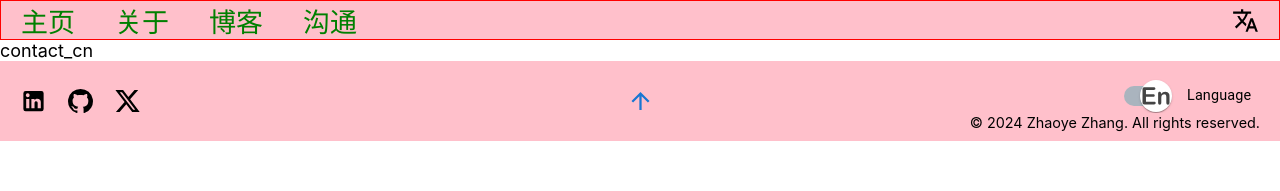
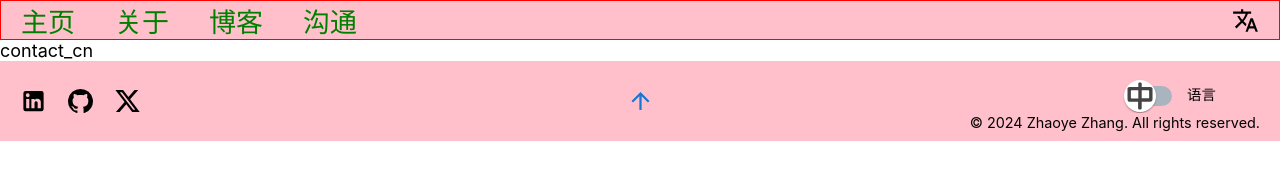
Before and after one commit to Jeffzzy18/jeff-website, a React (Create React App) app: page /cn/contact in a window 1280 px wide. Shown: the top 191 px of the page. Built offline with nearby package versions, Linux system fonts and the light colour scheme.

Commit message:
12/23 update

```diff
--- a/src/App.css
+++ b/src/App.css
@@ -36,6 +36,7 @@
   /* Clean default css style */
 
   .header-bar {
+    /* position: fixed; */
       height: 40px;
       border: 1px solid red;
       background-color: pink;
@@ -68,7 +69,8 @@
   }
 
   .landingPage-container {
-      height: 200vh;
+      /* height: 200vh; */
+      overflow-y: hidden;
   }
 
   .landingPage-section {
@@ -83,6 +85,7 @@
   .landingPage-section1-box {
       width: 100%;
       height: 100vh;
+
       /* color: white; */
       /* background-image: url('./assets/background.jpeg'); */
       background-size: cover;
--- a/src/components/Footer.jsx
+++ b/src/components/Footer.jsx
@@ -8,10 +8,10 @@ import ArrowUpwardIcon from "@mui/icons-material/ArrowUpward";
 import Button from "@mui/material/Button";
 import LanguageSwitch from "./LanguageSwich";
 
-const Footer = ({ language }) => {
+const Footer = ({ isEnglish, setIsEnglish }) => {
   return (
     <>
-      {language === "en" ? (
+      {isEnglish === "true" ? (
         <div className="footer-bar">
           <div className="footer-bar-social-medias">
             <LinkedInIcon />
@@ -24,7 +24,7 @@ const Footer = ({ language }) => {
             </Button>
           </div>
           <div className="footer-bar-language">
-            <LanguageSwitch language={language}/>
+            <LanguageSwitch isEnglish={isEnglish} />
           </div>
 
           <div className="footer-bar-copyright">
@@ -39,12 +39,16 @@ const Footer = ({ language }) => {
             <XIcon />
           </div>
           <div className="footer-bar-return-button">
-            <Button variant="text">
+            <Button
+              variant="text"
+              onClick={() => window.scrollTo({ top: 0, behavior: "smooth" })}
+            >
               <ArrowUpwardIcon />
             </Button>
           </div>
+
           <div className="footer-bar-language">
-            <LanguageSwitch language={language}/>
+            <LanguageSwitch isEnglish={isEnglish} setIsEnglish={setIsEnglish} />
           </div>
 
           <div className="footer-bar-copyright">
--- a/src/components/Header.jsx
+++ b/src/components/Header.jsx
@@ -7,28 +7,17 @@ import { useLocation } from "react-router-dom";
 
 import TranslateIcon from "@mui/icons-material/Translate";
 
-const Header = ({ setLanguage }) => {
+const Header = ({ setIsEnglish, isEnglish }) => {
   const navigate = useNavigate();
-  const location = useLocation();
-  const pathSegments = location.pathname.split("/"); // 分割路径
-  const URL_language = pathSegments[1];
-
-  useEffect(() => {
-    if (URL_language === "cn") {
-      localStorage.setItem("language", "cn");
-      setLanguage("cn");
-    } else {
-      localStorage.setItem("language", "en");
-      setLanguage("en");
-    }
-  }, [URL_language]);
 
   const toggleLanguage = () => {
-    localStorage.getItem("language") === "cn"
-      ? localStorage.setItem("language", "en")
-      : localStorage.setItem("language", "cn");
+    console.log(isEnglish);
 
-    navigate(localStorage.getItem("language") === "en" ? "/" : "/cn");
+    localStorage.getItem("isEnglish") === "false"
+      ? localStorage.setItem("isEnglish", "true")
+      : localStorage.setItem("isEnglish", "false");
+
+    navigate(localStorage.getItem("isEnglish") === "true" ? "/" : "/cn");
   };
 
   //   useEffect(() => {
@@ -38,11 +27,11 @@ const Header = ({ setLanguage }) => {
   //     // ? localStorage.setItem("language", "cn")
   //     // : localStorage.setItem("language", "en");
   //   }, [language]);
-  console.log(localStorage.getItem("language"));
+  //   console.log(localStorage.getItem("language"));
 
   return (
     <>
-      {localStorage.getItem("language") === "en" ? (
+      {localStorage.getItem("isEnglish") === "true" ? (
         <div className="header-bar">
           <Nav.Link href="/" className="header-bar-button">
             HOME
--- a/src/components/LandingPage.jsx
+++ b/src/components/LandingPage.jsx
@@ -1,7 +1,6 @@
 import React, { useEffect, useRef } from "react";
 import "../App.css";
 
-import Stack from "@mui/material/Stack";
 import Button from "@mui/material/Button";
 
 const LandingPage = () => {
--- a/src/components/LanguageSwich.jsx
+++ b/src/components/LanguageSwich.jsx
@@ -5,17 +5,19 @@ import Switch from "@mui/material/Switch";
 
 import FormGroup from "@mui/material/FormGroup";
 import FormControlLabel from "@mui/material/FormControlLabel";
+import { useNavigate } from "react-router-dom";
 
 import enIcon from "../assets/en.svg";
 import cnIcon from "../assets/cn.svg";
 
-const LanguageSwitch = ({ language }) => {
-    console.log(language);
+const LanguageSwitch = ({ isEnglish , setIsEnglish}) => {
+    const navigate = useNavigate();
 
-  const [isEnglish, setIsEnglish] = useState(language === "en" ? true : false);
   const handleSwitchChange = (event) => {
     setIsEnglish(event.target.checked);
+    localStorage.setItem("isEnglish", event.target.checked)
     console.log("Switch State:", event.target.checked ? "English" : "Chinese");
+    navigate(localStorage.getItem("isEnglish") === "true" ? "/" : "/cn");
   };
   const MaterialUISwitch = styled(Switch)(({ theme }) => ({
     width: 62,
--- a/src/components/PageList.jsx
+++ b/src/components/PageList.jsx
@@ -1,8 +1,9 @@
 import { BrowserRouter as Router, Route, Routes } from "react-router-dom";
 import "../App.css";
-import React, { useState } from "react";
-
-
+import React, { useState, useEffect } from "react";
+import { Nav } from "react-bootstrap";
+import { useNavigate } from "react-router-dom";
+import { useLocation } from "react-router-dom";
 
 import Header from "./Header";
 import Footer from "./Footer";
@@ -15,24 +16,37 @@ import Blog_cn from "./Blog_cn.jsx";
 import Contact from "./Contact.jsx";
 import Contact_cn from "./Contact_cn.jsx";
 
+const PageList = () => {
+//   const [language, setLanguage] = useState("en");
+  const [isEnglish, setIsEnglish] = useState(true);
+  const location = useLocation();
+  const pathSegments = location.pathname.split("/"); // 分割路径
+  const URL_language = pathSegments[1];
 
-const PageList = () => {
-    const [language, setLanguage] = useState("en")
+  useEffect(() => {
+    if (URL_language === "cn") {
+      localStorage.setItem("isEnglish", false);
+      setIsEnglish(false);
+    } else {
+      localStorage.setItem("isEnglish", true);
+      setIsEnglish(true);
+    }
+  }, [URL_language]);
 
   return (
     <>
-      <Header setLanguage={setLanguage}/>
+      <Header setIsEnglish={setIsEnglish} isEnglish = {isEnglish}/>
       <Routes>
         <Route path="/" element={<LandingPage />} />
         <Route path="/cn" element={<LandingPage_cn />} />
-        <Route path="/about" element={<About/>}/>
-        <Route path="cn/about" element={<About_cn/>}/>
-        <Route path="/blog" element={<Blog/>}/>
-        <Route path="cn/blog" element={<Blog_cn/>}/>
-        <Route path="/contact" element={<Contact/>}/>
-        <Route path="cn/contact" element={<Contact_cn/>}/>
+        <Route path="/about" element={<About />} />
+        <Route path="cn/about" element={<About_cn />} />
+        <Route path="/blog" element={<Blog />} />
+        <Route path="cn/blog" element={<Blog_cn />} />
+        <Route path="/contact" element={<Contact />} />
+        <Route path="cn/contact" element={<Contact_cn />} />
       </Routes>
-      <Footer language={language}/>
+      <Footer setIsEnglish={setIsEnglish} isEnglish = {isEnglish}/>
     </>
   );
 };
```
